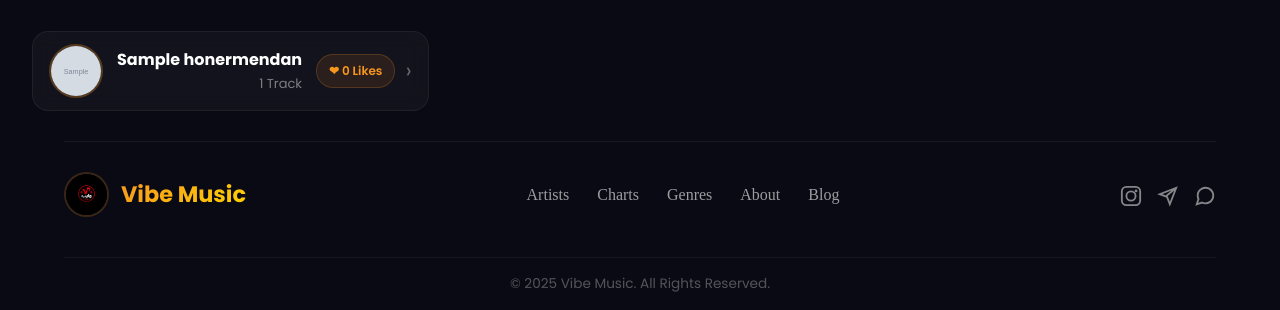
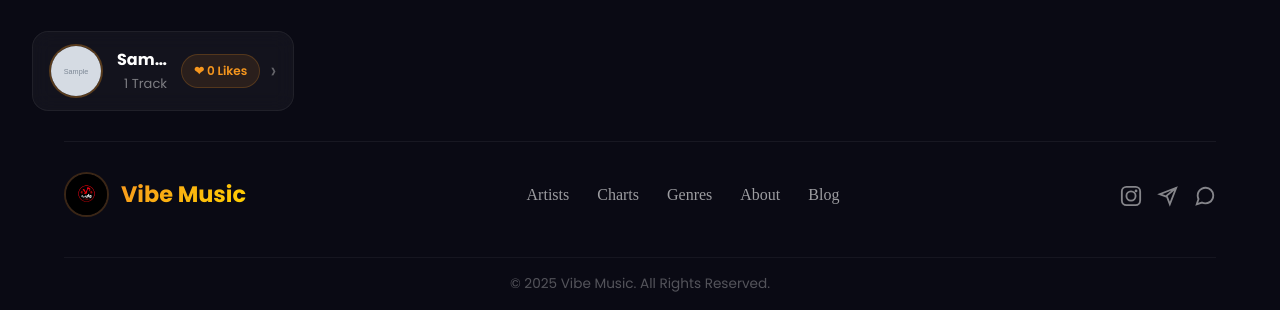
Before and after one commit to sepehrbaghri13851386-rgb/vibemusic, a Django app: page /artists/ in a window 1280 px wide. Shown: the part 497-807 px from the top of the page. Run offline with Django 5.2, Linux system fonts and the light colour scheme; tables that the repository leaves empty hold one stand-in row (values such as "Sample post"); grey boxes marked "Sample" are stand-in pictures; some libraries are stand-ins or nearby versions; some web fonts are replaced.

Commit message:
Update artists grid layout

```diff
--- a/templates/artists.html
+++ b/templates/artists.html
@@ -154,9 +154,17 @@ body, html {
 }
 
 .artist-list {
-    display: flex;
-    flex-direction: column;
-    gap: 12px;
+    display: grid;
+    grid-template-columns: repeat(4, minmax(0, 1fr));
+    gap: 14px;
+}
+
+/* Mobile: one artist per row */
+@media (max-width: 767.98px) {
+    .artist-list {
+        grid-template-columns: 1fr;
+        gap: 12px;
+    }
 }
 
 .artist-list-item {
```
